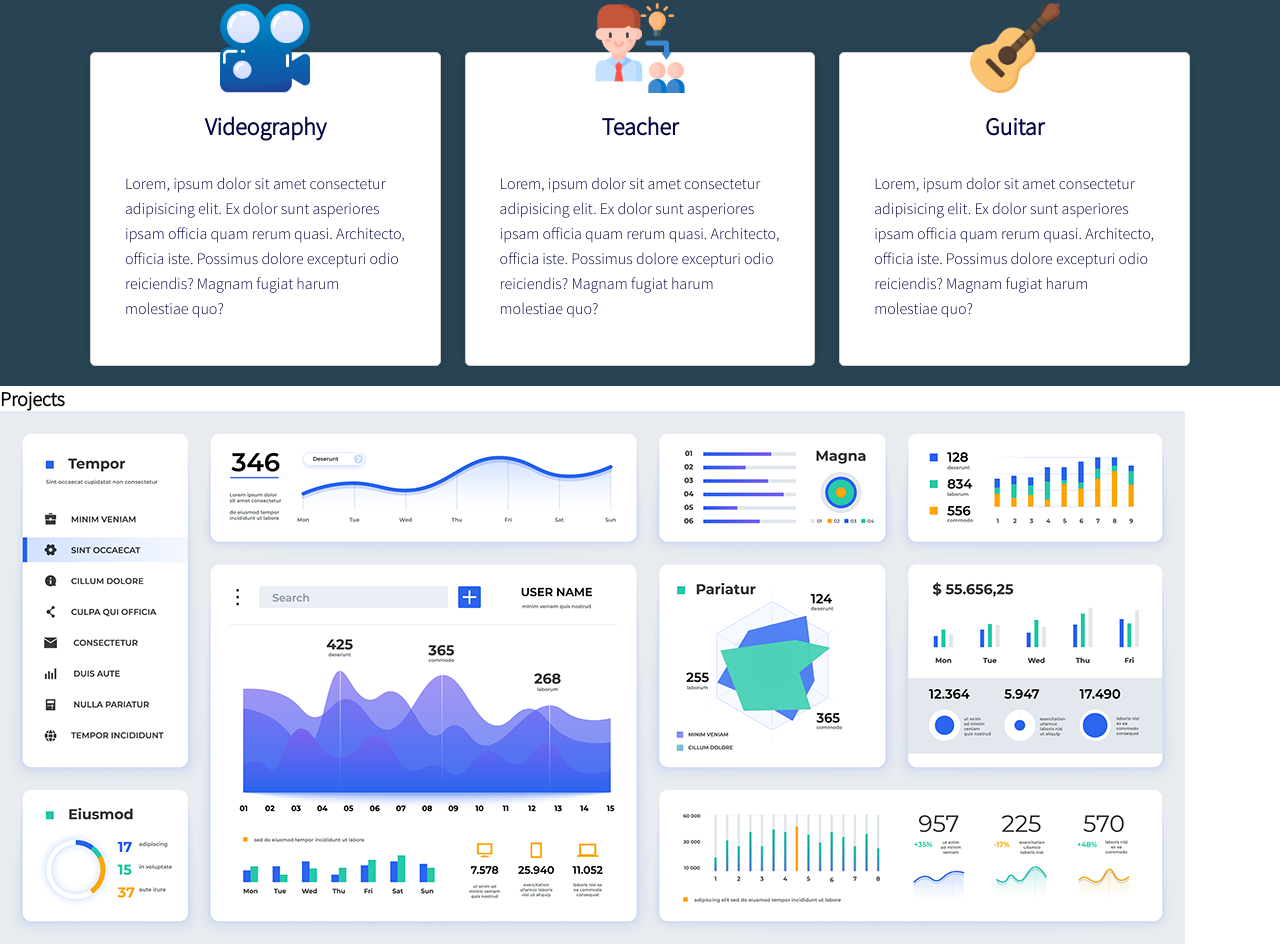
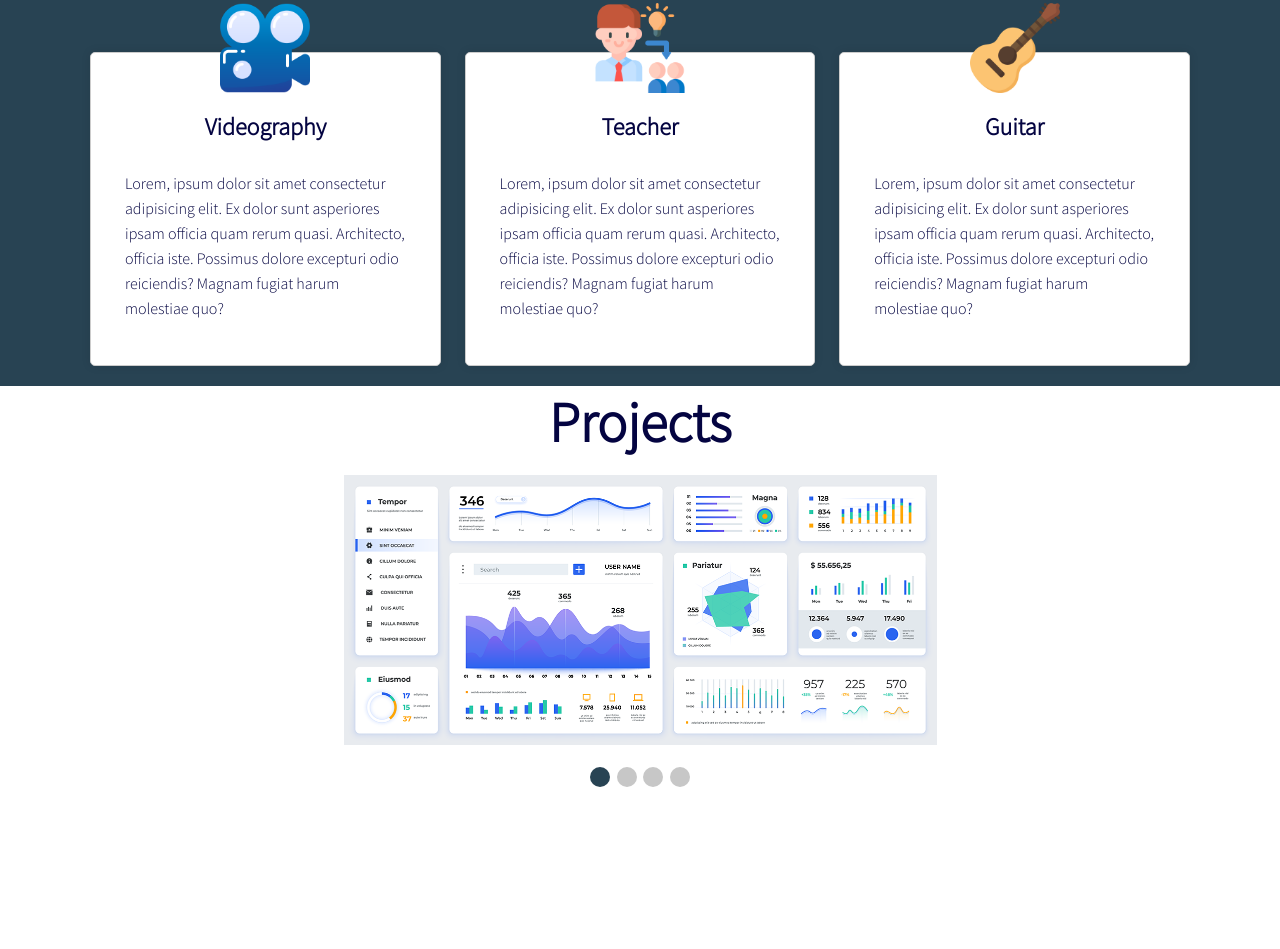
Before and after one commit to BinodAlgo/porfilio-project-2, a plain HTML site: page public/index.html in a window 1280 px wide. Shown: the part 1659-2608 px from the top of the page. After the commit the page ends 2446 px from the top, so only its background shows below. Drawn offline with Linux system fonts and the light colour scheme.

Commit message:
My Project section added and CSS Styling done

```diff
--- a/public/index.html
+++ b/public/index.html
@@ -187,6 +187,10 @@
         <img src="/src/images/data visualization.png" alt="Data Visualization">
       </div>
     </div>
+    <div class="project__dots--slider">
+      <span></span><span></span><span></span><span></span>
+
+    </div>
   </section>
 
 
--- a/src/css/styles.css
+++ b/src/css/styles.css
@@ -5,6 +5,7 @@
   --primary-color: #37bc6c;
   --pure-color: #ffffff;
   --dark-color: #040441;
+  --light-gray-color:#c7c7c7;
   --light-dark-color: #284353;
   --accent-color: #ff4a81;
   --secondary-color: #fb7b33;
@@ -174,7 +175,7 @@ html {
   align-items: center;
   justify-content: space-between;
   gap: 3rem;
-  padding:1.3rem;
+  padding: 1.3rem;
 }
 
 .about--image {
@@ -227,13 +228,13 @@ height: 575px; */
 
 /* Stlying My Skills Section */
 .skills {
-  padding-top:1rem;
+  padding-top: 1rem;
   background-color: var(--light-dark-color);
   color: var(--pure-color);
   clip-path: polygon(80% 7%, 100% 0, 100% 100%, 0 100%, 0 0);
 }
-.skills--title{
-  margin-top:2rem;
+.skills--title {
+  margin-top: 2rem;
   margin-bottom: 2rem;
 }
 .skills--title .title {
@@ -272,7 +273,7 @@ height: 575px; */
   flex: calc(33.33% - 20px);
   margin-bottom: 20px;
   padding: 2rem;
-  transition: all .4s ease-in-out;
+  transition: all 0.4s ease-in-out;
 }
 
 .skills--card_title {
@@ -302,13 +303,52 @@ height: 575px; */
   left: 50%;
   transform: translateX(-50%);
 }
-.skills--card:hover{
+.skills--card:hover {
   background-color: var(--secondary-color);
-  color:var(--pure-color);
+  color: var(--pure-color);
   /* box-shadow: 10px 0 20px rgba(0,0,0,0.3); */
   /* filter: blur(1px); */
 }
 
+/* My Projects Styling */
+.projects {
+  display: flex;
+  align-items: center;
+  justify-content: center;
+  flex-direction: column;
+  gap: 1rem;
+}
 
+.projects--title {
+  font-weight: 900;
+  font-size: 48px;
+  line-height: 72px;
 
-/* My  */
+  color: var(--dark-color);
+}
+
+.projects--project_card {
+  display: flex;
+  align-items: center;
+  justify-content: center;
+}
+
+.projects--project_card img {
+  width: 593px;
+  height: 270px;
+}
+.project__dots--slider{
+  display:flex;
+  gap:.4rem;
+}
+.projects .project__dots--slider > *{
+  /* display:flex; */
+  background-color:var(--light-gray-color);
+  width:20px;
+  flex-direction: row;
+  height:20px;
+  border-radius:50%;
+}
+.project__dots--slider > span:nth-child(1){
+  background:var(--light-dark-color);
+}
```
